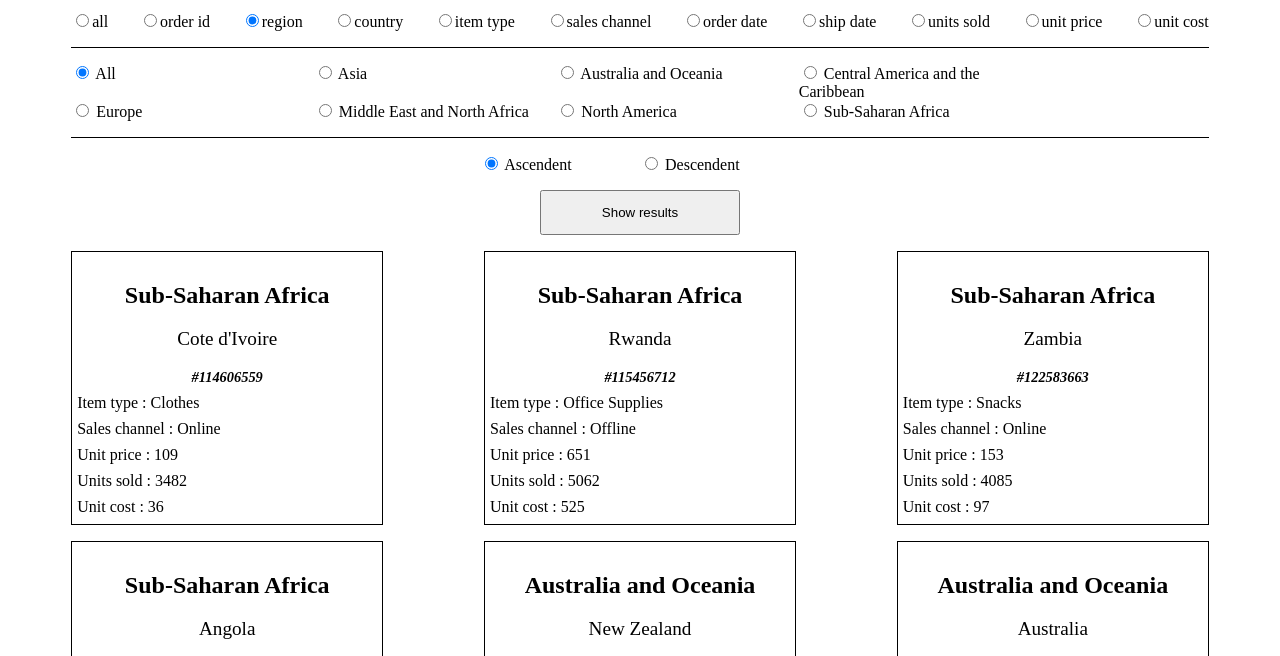
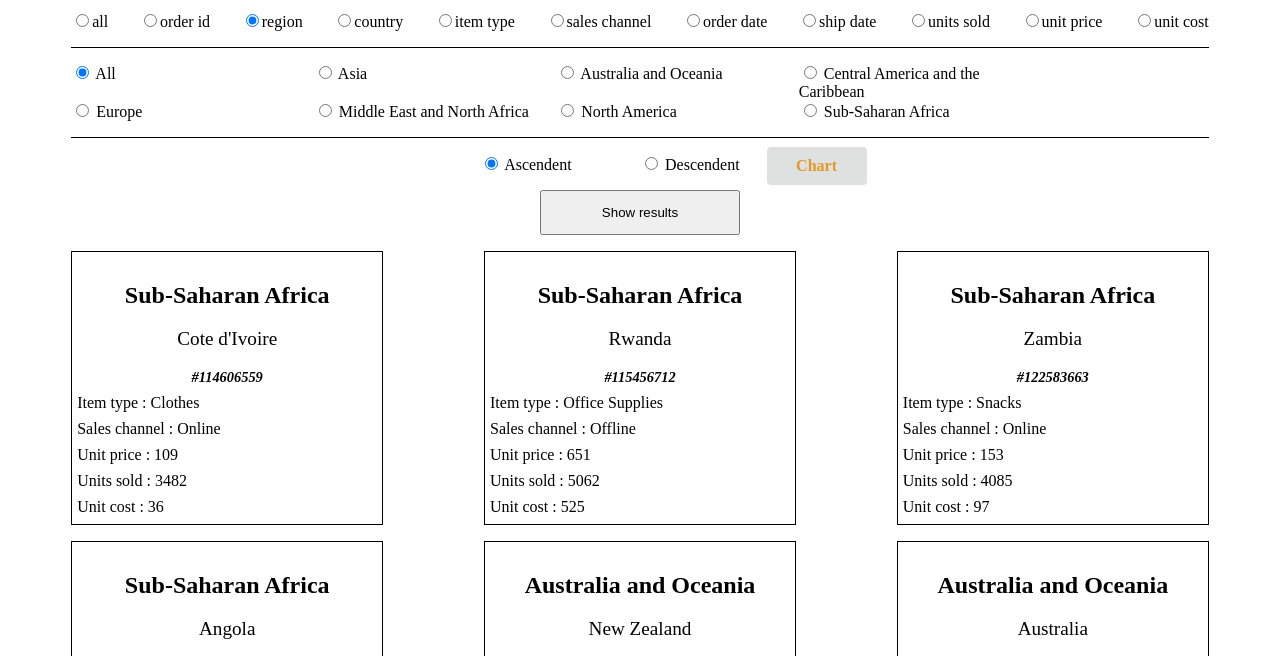
Before and after one commit to ERlCA/dtc-statistic, a plain HTML site: page index.html in a window 1280 px wide. Both pictures are taken after a click on the radio button "region". Shown: the part 132-788 px from the top of the page. Drawn offline with Linux system fonts and the light colour scheme.

Commit message:
last editing before push it on github

```diff
--- a/display.js
+++ b/display.js
@@ -39,7 +39,8 @@ const displaySortingOption = () => {
       input.addEventListener('change', e => {
         if (e.target.value === 'all' && e.target.checked)
           thirdOption.innerHTML = '';
-        else thirdOption.innerHTML = `
+        else if (e.target.value !== 'all' && e.target.checked)
+          thirdOption.innerHTML = `
             <div>
               <input id='ascendent' type='radio' name='third-option' value='Ascendent' checked/>
               <label for='ascendent'>Ascendent</label>
@@ -49,6 +50,19 @@ const displaySortingOption = () => {
               <label for='descendent'>Descendent</label>
             </div>
           `
+        switch (e.target.value) {
+          case 'country':
+          case 'region':
+          case 'item_type':
+          case 'sales_channel':
+            console.log('test');
+            const chartBtn = document.createElement('a');
+            chartBtn.className = 'btn-chart';
+            chartBtn.textContent = 'Chart';
+            chartBtn.setAttribute('href', './chart.html');
+            thirdOption.appendChild(chartBtn);
+            break;
+        }
       });
     });
 
@@ -114,6 +128,7 @@ const secondOptionGenerator = () => {
         case 'item_type':
         case 'sales_channel':
           displaySecondOption(e.target.value);
+
           secondRadioInput = document.querySelectorAll('input[name="input-second-option"]');
           secondRadioInput.forEach(radio => {
             radio.addEventListener('change', e => {
@@ -169,7 +184,11 @@ const displaySecondOption = (name) => {
   sortingContainer.appendChild(secondOption);
 };
 
-
+const createButton = () => {
+  const chartBtn = document.createElement('a');
+  chartBtn.className = 'btn-chart';
+  chartBtn.textContent = 'Chart';
+  chartBtn.setAttribute('href', './chart.html');
+  contents.appendChild(chartBtn);
+};
 //-------------------------------------------------
-
-//-----------xx Testing Code xx----------------
--- a/filterAndSort.js
+++ b/filterAndSort.js
@@ -1,7 +1,4 @@
 /* ------------------xx---------------------- */
-
-
-/* ----------xx Testing codes xx-------------- */
 btnResult.addEventListener('click', () => {
   const firstRadioInput = mainOption.querySelectorAll('input[name="main-option"]');
   // let secondRadioInput = '';
@@ -52,7 +49,4 @@ btnResult.addEventListener('click', () => {
     });
   } else displayData(dataCopy);
 
-
-
-  // displayData(filteredData);
 });
--- a/main.js
+++ b/main.js
@@ -6,8 +6,7 @@ const fetchData = () =>
       return res.json();
     })
     .catch(e => {
-      "An error occured : ", e.message
-      throw e;
+      Error("An error occured : ", e.message)
     });
 
 const escapeHTML = (html) => {
@@ -18,8 +17,6 @@ const escapeHTML = (html) => {
 };
 
 //------------------------------------------------
-
-//------------xx Testing codes xx----------------
 
 fetchData(URL)
   .then(data => {
--- a/style.css
+++ b/style.css
@@ -53,6 +53,8 @@ h1 {
   flex-flow: row nowrap;
   justify-content: center;
   margin-bottom: 1rem;
+
+  position: relative;
 }
 
 .third-option div {
@@ -112,3 +114,24 @@ h1 {
 .content-wrapper p {
   margin: .5rem 0;
 }
+
+.btn-chart {
+  display: block;
+  position: absolute;
+  top: -40%;
+  right: 30%;
+  font-weight: 700;
+  text-align: center;
+  width: 100px;
+  padding: 10px 0;
+  border: 1px solid #fff;
+  border-radius: 5px;
+  background-color: #c2c5c585;
+  color: #e49826;
+  text-decoration: none;
+}
+
+.btn-chart:hover {
+  background-color: #ebf1f1c4;
+  border: 1px solid #aaa;
+}
```
Also changed, not shown: 1 other file. Lines whose indentation alone changed are shown as unchanged.
